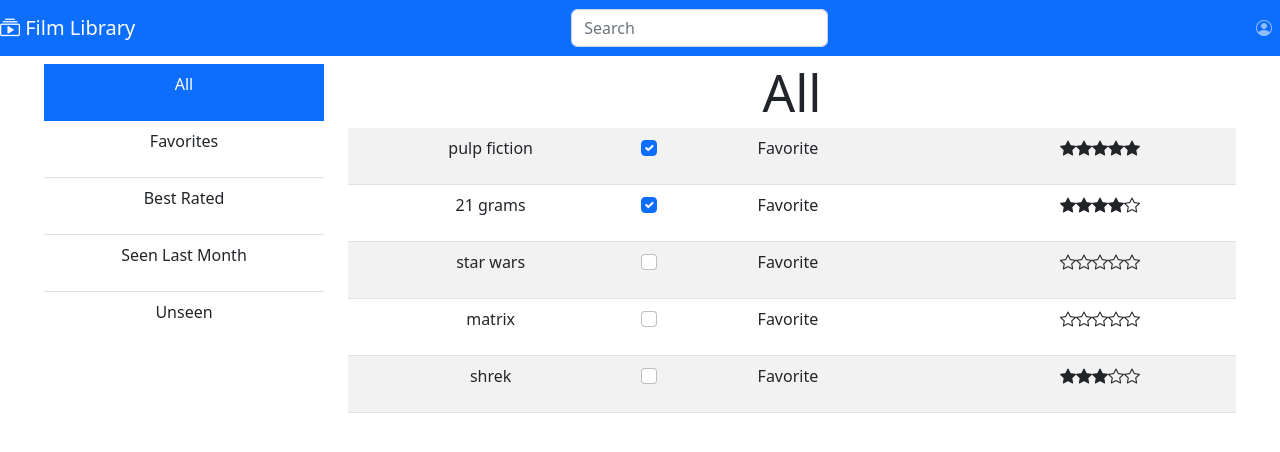
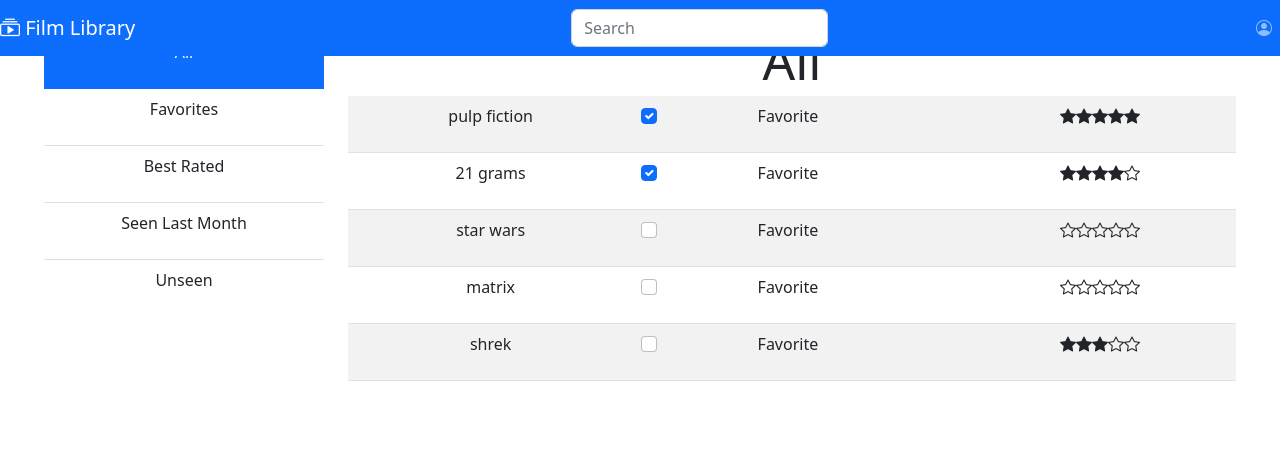
Before and after one commit to lidlessey3/WebAppILabs, a React (Vite) app in the folder reactLabs/: page / in a window 1280 px wide. Shown: the top 452 px of the page. Built offline with nearby package versions, Linux system fonts and the light colour scheme.

Commit message:
fixed layout

```diff
--- a/reactLabs/src/App.css
+++ b/reactLabs/src/App.css
@@ -46,5 +46,5 @@
 }
 
 #MainPage {
-  padding-top: 2rem;
+  padding-top: 2remgatti;
 }
```
